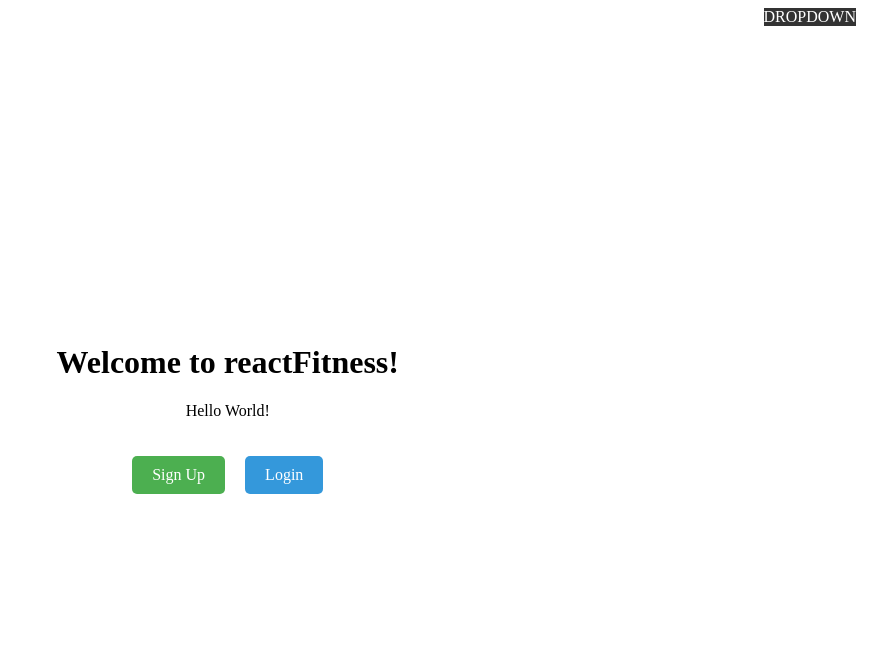
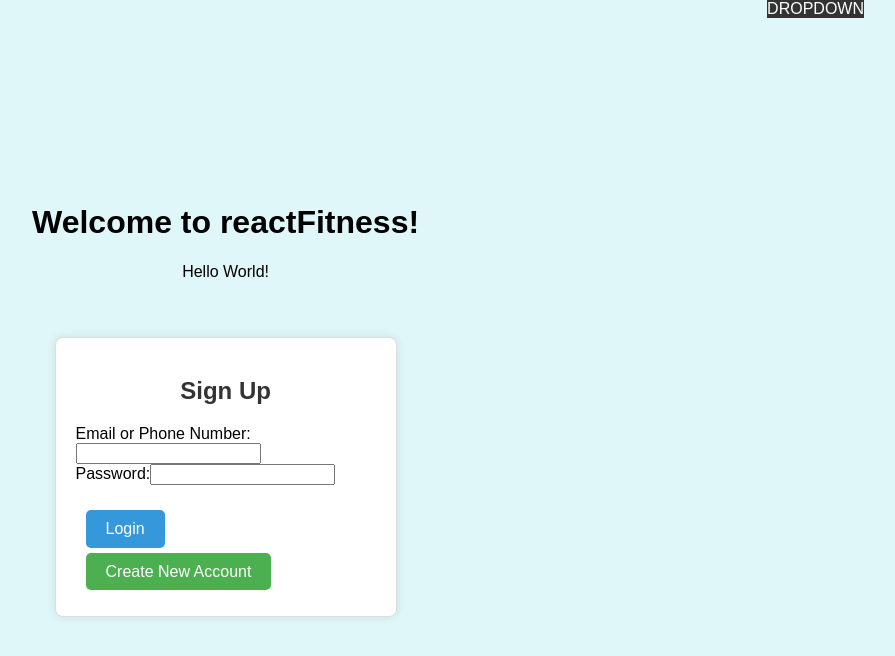
Before and after one commit to jishyk/React-Fitness, a React (Vite) app in the folder client/: page / in a window 1280 px wide. Shown: the top 656 px of the page, without its empty margins (316-1211 px from the left). Built offline with nearby package versions, Linux system fonts and the light colour scheme.

Commit message:
Restructured sign up field on landing page.

```diff
--- a/client/src/css/app.css
+++ b/client/src/css/app.css
@@ -1,3 +1,9 @@
+body {
+    background-color: #e0f7fa;
+    margin: 0;
+    font-family: Arial, Helvetica, sans-serif;
+}
+
 nav {
     background-color: #333;
     color: white;
@@ -70,3 +76,45 @@ nav {
     list-style: circle;
     color: black
 }
+
+.signup-box {
+    background-color: #fff;
+    border: 1px solid #ddd;
+    padding: 20px;
+    border-radius: 8px;
+    width: 300px;
+    box-shadow: 0 0 10px rgba(0, 0, 0, 0.1);
+    margin-top: 20px;
+}
+
+.form-group {
+    margin-bottom: 15px;
+}
+
+.signup-box h2 {
+    color: #333;
+    text-align: center;
+}
+
+.signup-box form {
+    display: flex;
+    flex-direction: column;
+}
+
+.signup-box label {
+    margin-bottom: 5px;
+}
+
+.signup-button {
+    background-color: #4caf50;
+    margin-top: 10px;
+}
+
+.login-button {
+    background-color: #3498db;
+    margin-top: 10px;
+}
+
+.signup-button:hover {
+    background-color: #45a049;
+}
--- a/client/src/pages/Home.jsx
+++ b/client/src/pages/Home.jsx
@@ -11,9 +11,24 @@ export default function Home() {
           Hello World!
         </p>
       </div>
-      <div className="button-section">
-        <Link to="/signup" className="signup-button">Sign Up</Link>
-        <Link to="/login" className="login-button">Login</Link>
+      <div className="signup-box">
+        <h2>Sign Up</h2>
+        <form>
+          <div classsName="form-group">
+            <label htmlFor="emailOrPhone">Email or Phone Number:</label>
+            <input type="text" id="emailOrPhone" name="emailOrPhone" />
+          </div>
+          <div className="form-group">
+            <label htmlFor="password">Password:</label>
+            <input type="password" id="password" name="password" />
+          </div>
+          <div className="form-group">
+            <button type="submit" className="login-button">Login</button>
+          </div>
+        </form>
+        <div className="form-group">
+          <Link to="/create-account" className="signup-button">Create New Account</Link>
+        </div>
       </div>
     </div>
   );
```
